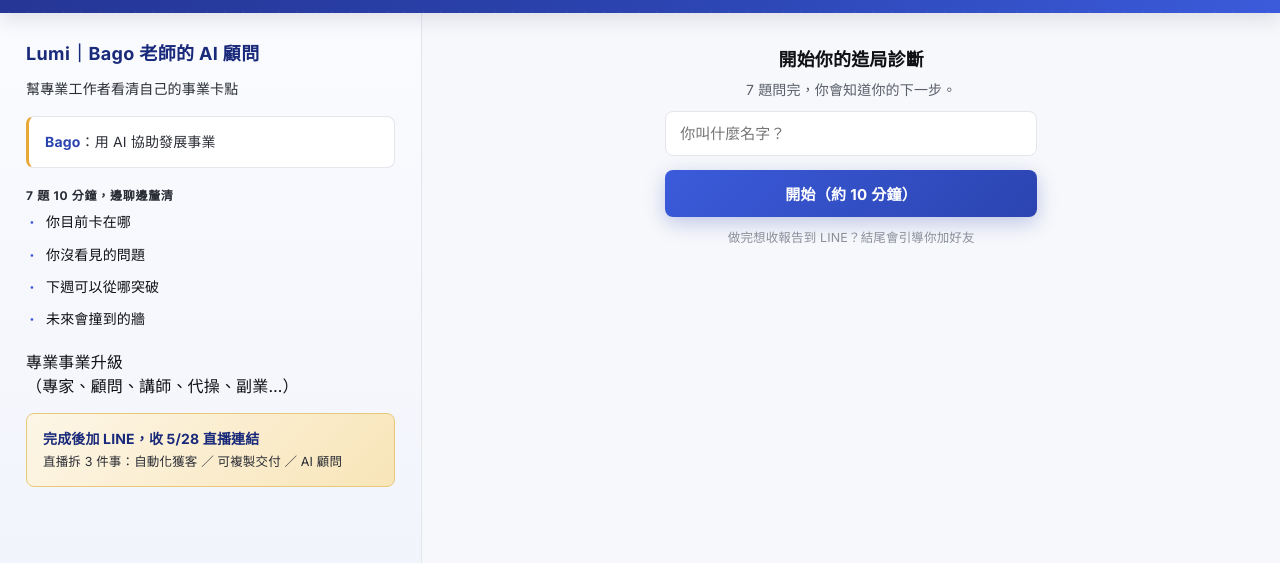
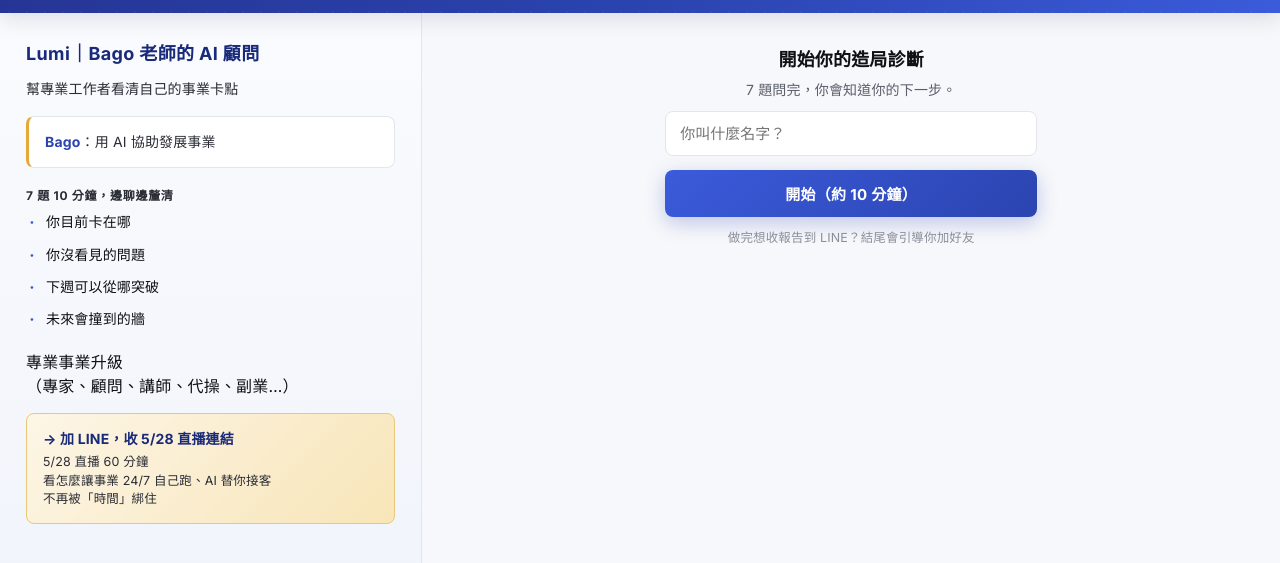
Before and after one commit to whitedragon080316/aibuild-web, a website: page views/lumi.html in a window 1280 px wide. Shown: the part 105-668 px from the top of the page. Drawn offline with nearby package versions, Linux system fonts and the light colour scheme.

Commit message:
feat(lumi sidebar): cta 改 clickable LINE link + action-oriented 文案
Bago「+LINE 是引導動作不是描述」「拆 3 件事 TA 哪知道」reframe：
- 「完成後加 LINE，收 5/28 直播連結」描述 → 「→ 加 LINE，收 5/28 直播連結」action
- 「3 件事：自動化獲客 / 可複製交付 / AI 顧問」內部 framework 詞 →
  customer-brain outcome：「事業 24/7 自己跑 / AI 替你接客 / 不再被時間綁住」
- sidebar-cta 從 div → anchor 直接 jump LINE_ADD_URL
- server.js /lumi route inject LINE_ADD_URL 給 template 用
- hover translateY + shadow 強化 click affordance

```diff
--- a/server.js
+++ b/server.js
@@ -480,6 +480,7 @@ ${Object.keys(data.waveStats).length > 0 ? `
 app.get('/lumi', (req, res) => {
   servePage(res, 'lumi.html', {
     LIFF_ID: process.env.LIFF_ID || '2009874507-vMOk2taj',
+    LINE_ADD_URL: process.env.LINE_ADD_URL || 'https://lin.ee/uRKyXnW',
   });
 });
 
--- a/views/lumi.html
+++ b/views/lumi.html
@@ -171,6 +171,13 @@
     padding: 12px 14px;
     border-radius: var(--radius-sm);
     line-height: 1.5;
+    text-decoration: none;
+    transition: transform 0.15s ease, box-shadow 0.15s ease, border-color 0.15s ease;
+  }
+  a.sidebar-cta:hover, a.sidebar-cta:active {
+    transform: translateY(-1px);
+    box-shadow: 0 6px 16px rgba(217, 154, 43, 0.25);
+    border-color: var(--accent-500);
   }
   .sidebar-cta .cta-line {
     font-size: 13px;
@@ -854,10 +861,10 @@
       <span class="audience-list">（專家、顧問、講師、代操、副業…）</span>
     </div>
 
-    <div class="sidebar-cta">
-      <div class="cta-line">完成後加 LINE，收 5/28 直播連結</div>
-      <div class="cta-sub">直播拆 3 件事：自動化獲客 ／ 可複製交付 ／ AI 顧問</div>
-    </div>
+    <a class="sidebar-cta" href="{{LINE_ADD_URL}}" target="_blank" rel="noopener">
+      <div class="cta-line">→ 加 LINE，收 5/28 直播連結</div>
+      <div class="cta-sub">5/28 直播 60 分鐘<br>看怎麼讓事業 24/7 自己跑、AI 替你接客<br>不再被「時間」綁住</div>
+    </a>
   </aside>
 
   <div id="right-col">
```
